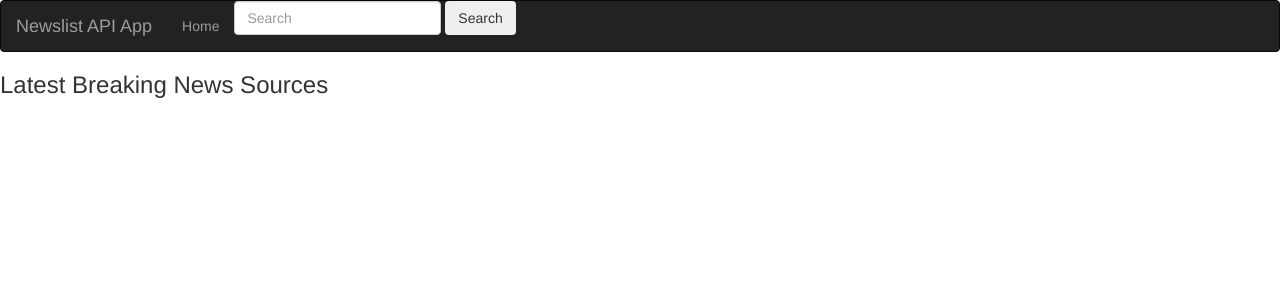
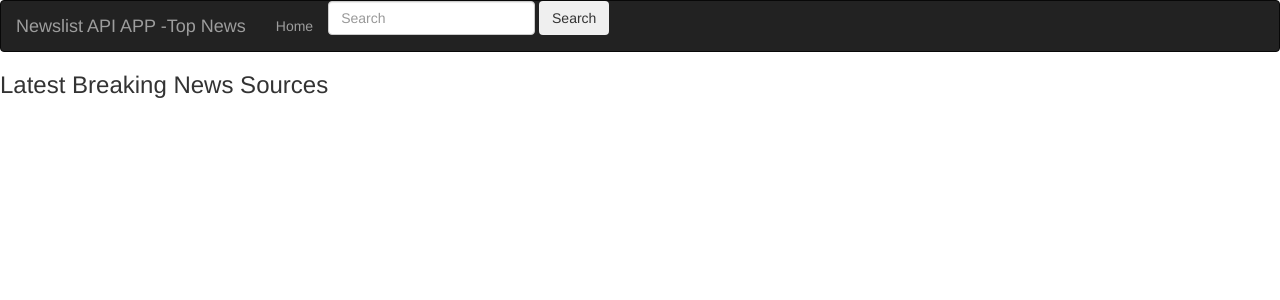
Before and after one commit to obewas/NewsAPI, a Flask app: template app/templates/index.html in a window 1280 px wide. Shown: the top 300 px of the page. Run offline with Flask 2, Linux system fonts and the light colour scheme; the template is opened without the code that fills it, so the values that code supplies are empty; some libraries are stand-ins or nearby versions.

Commit message:
Final commit

```diff
--- a/app/templates/navbar.html
+++ b/app/templates/navbar.html
@@ -7,7 +7,7 @@
                   <span class="icon-bar"></span>
                   <span class="icon-bar"></span>
                 </button>
-                <a class="navbar-brand" href="/"> Newslist API App </a>
+                <a class="navbar-brand" href="/"> Newslist API APP -Top News  </a>
             </div>
             <div class="navbar-collapse collapse">
                 <ul class="nav navbar-nav">
```
